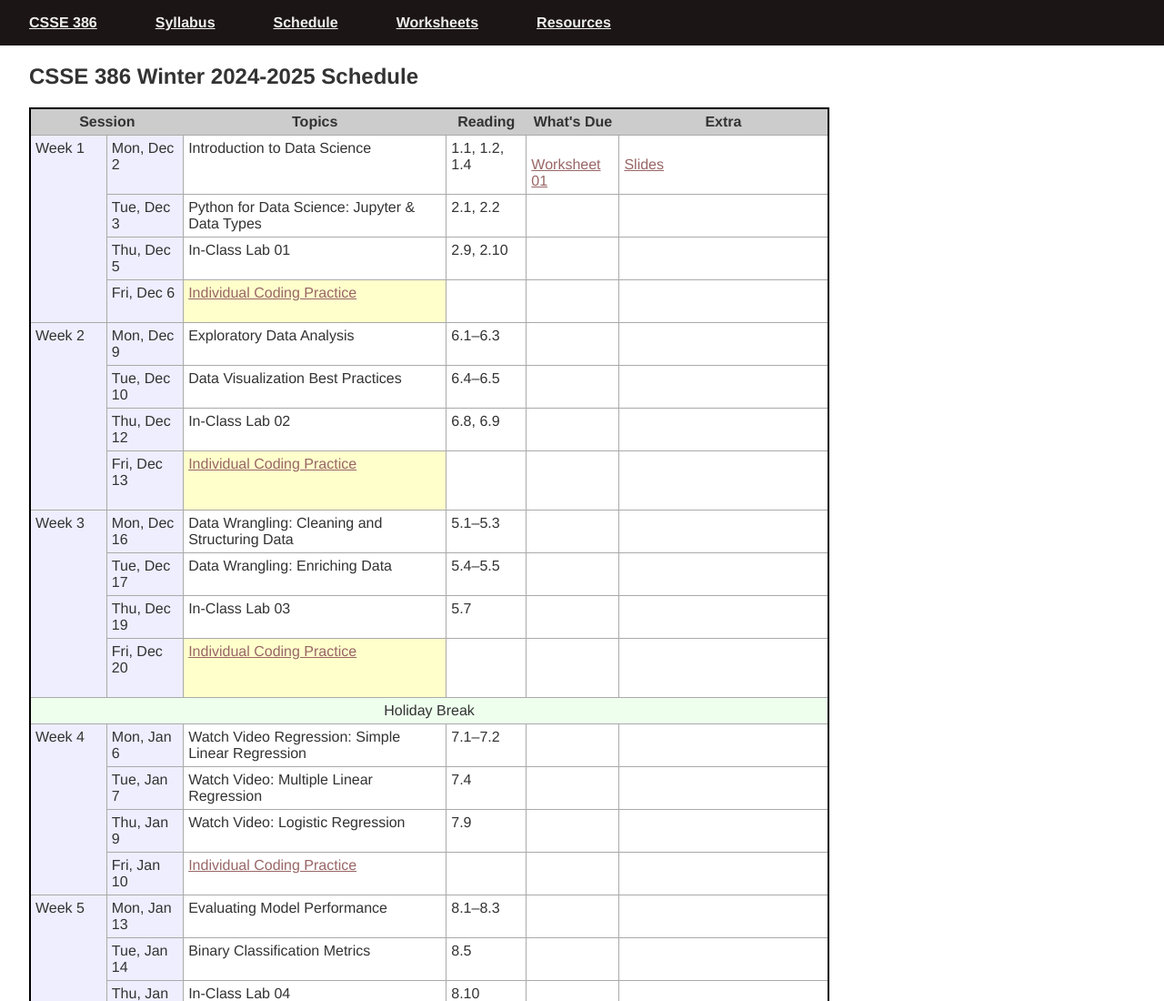
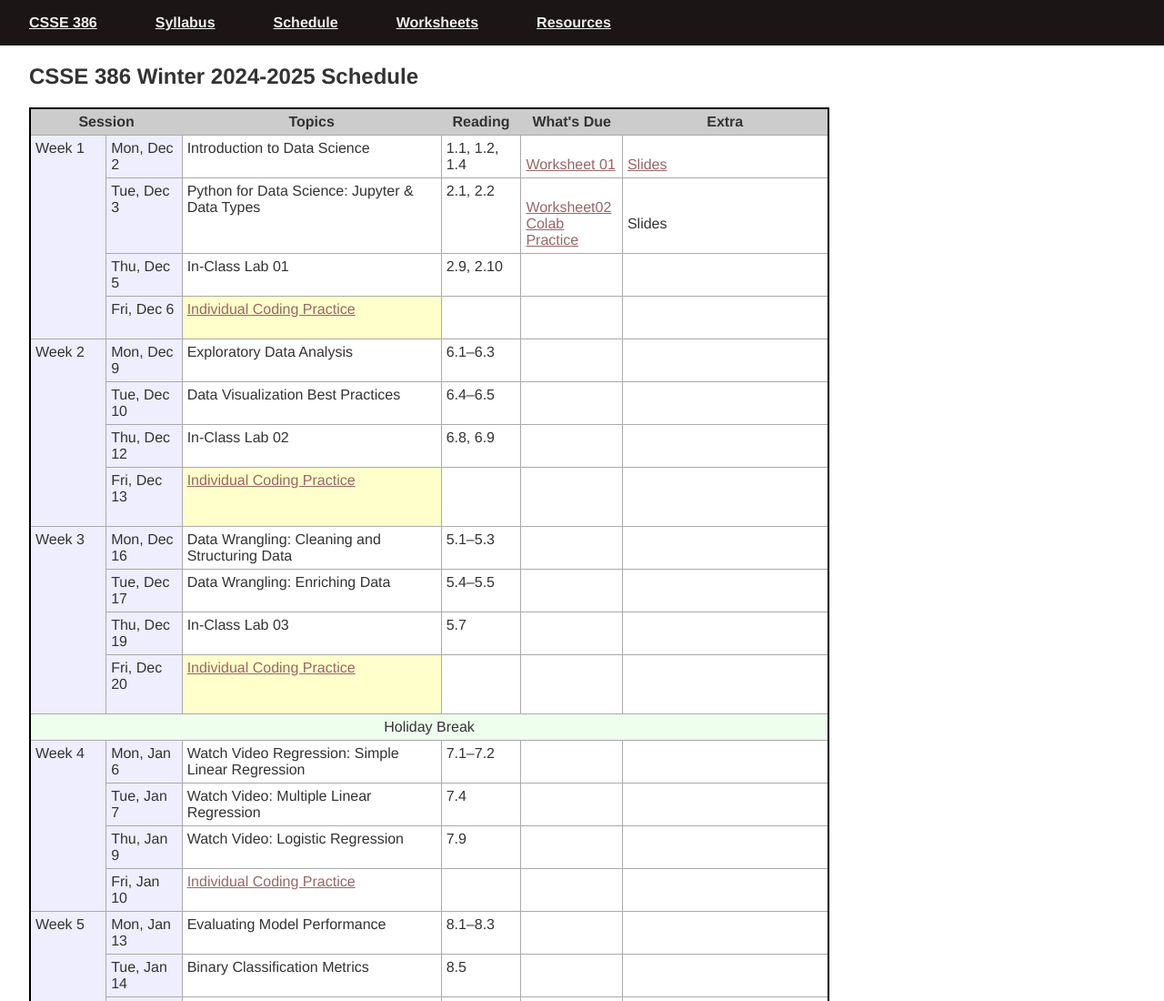
Before and after one commit to obscrivn/rhit-csse386, a plain HTML site: page schedule.html in a window 1280 px wide. Shown: the top 1100 px of the page at 91% size. Drawn offline with Linux system fonts and the light colour scheme.

Commit message:
worksheet02

```diff
--- a/schedule.html
+++ b/schedule.html
@@ -34,8 +34,9 @@
     <tr><td>Tue, Dec 3</td>
         <td>Python for Data Science: Jupyter & Data Types</td>
         <td>2.1, 2.2</td>
-        <td><br></td>
-        <td><br><br></td>
+        <td><br><a href="./worksheets_files/worksheet02.pdf">Worksheet02 <br>
+           <a href="https://colab.research.google.com/drive/1F9W3z0H2LZf7dS7znKcCQ0qVv26JAwhu?usp=sharing">Colab Practice</a></td>
+        <td><br><br>Slides</td>
     </tr>
 
     <tr><td>Thu, Dec 5</td>
```
Also changed, not shown: resources.html (+1 -0 lines), worksheets.html (+1 -1 lines), 1 other file.
